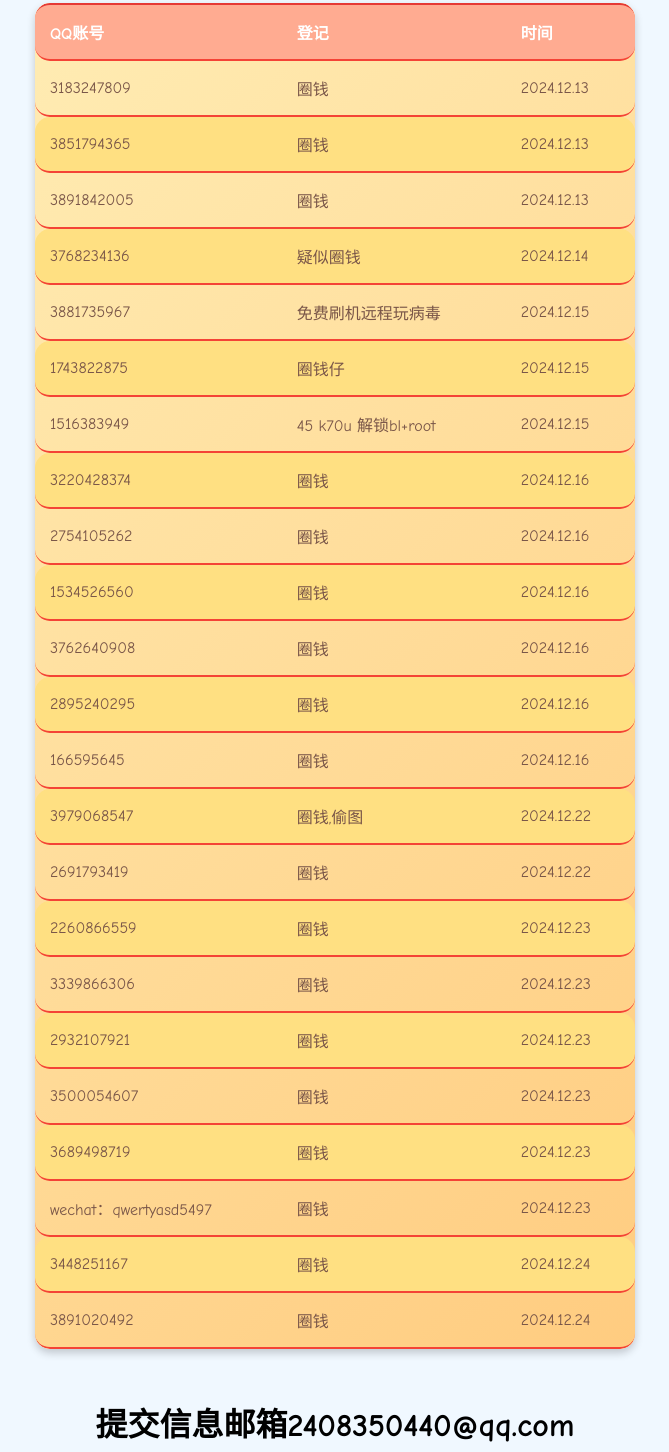
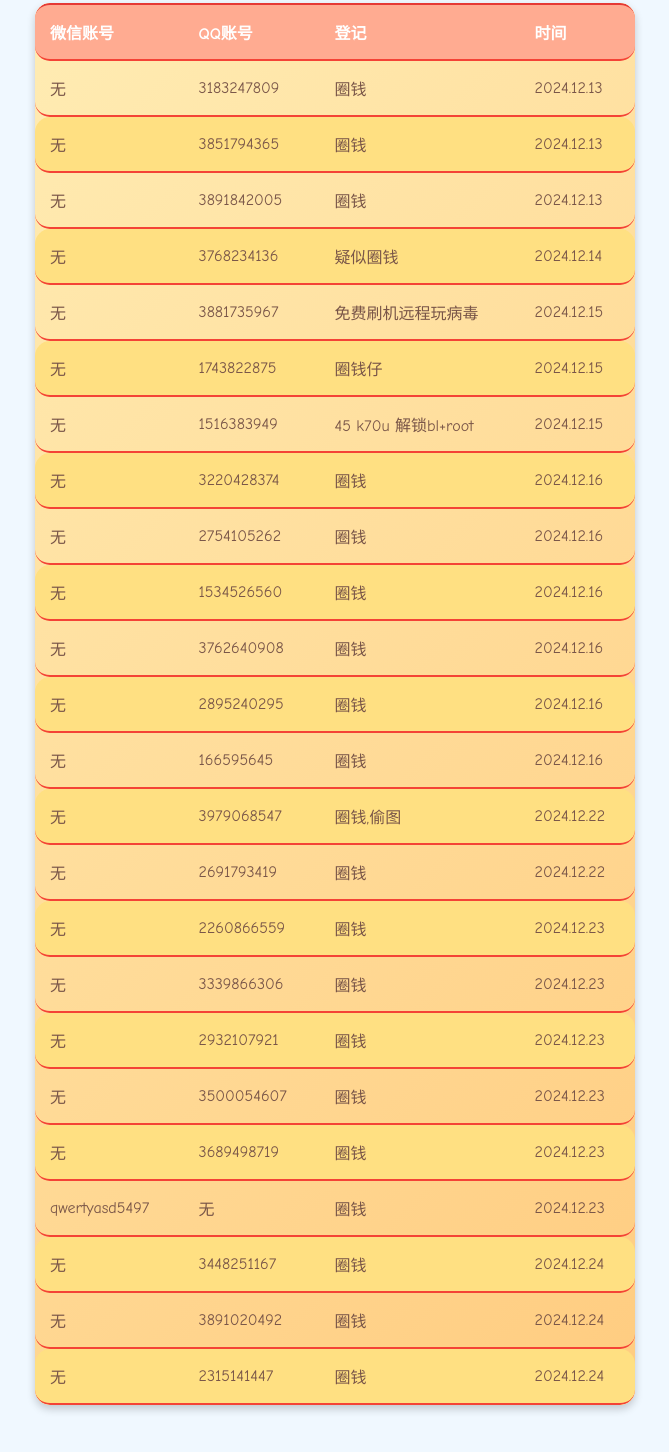
Before and after one commit to mlsmclss/mlsmclass.github.io, a plain HTML site: page index.html in a window 1280 px wide. Shown: the part 182-1634 px from the top of the page, without its empty margins (305-974 px from the left). Drawn offline with Linux system fonts and the light colour scheme.

Commit message:
Update index.html

```diff
--- a/index.html
+++ b/index.html
@@ -64,6 +64,7 @@
 <table class="cartoon-table">
     <thead>
         <tr>
+           <th>微信账号</th>
             <th>QQ账号</th>
             <th>登记</th>
             <th>时间</th>
@@ -71,118 +72,147 @@
     </thead>
     <tbody>
         <tr>
+        <td>无</td>
             <td>3183247809</td>
             <td>圈钱</td>
             <td>2024.12.13</td>
         </tr>
         <tr>
+         <td>无</td>
             <td>3851794365</td>
             <td>圈钱</td>
             <td>2024.12.13</td>
         </tr>
         <tr>
+         <td>无</td>
             <td>3891842005</td>
             <td>圈钱</td>
             <td>2024.12.13</td>
         </tr>
            <tr>
+            <td>无</td>
             <td>3768234136</td>
             <td>疑似圈钱</td>
             <td>2024.12.14</td>
         </tr>
         <tr>
+         <td>无</td>
             <td>3881735967</td>
             <td>免费刷机远程玩病毒</td>
             <td>2024.12.15</td>
         </tr>
         <tr>
+         <td>无</td>
             <td>1743822875</td>
             <td>圈钱仔</td>
             <td>2024.12.15</td>
         </tr>
         <tr>
+         <td>无</td>
             <td>1516383949</td>
             <td>45 k70u 解锁bl+root</td>
             <td>2024.12.15</td>
         </tr>
          <tr>
+          <td>无</td>
             <td>3220428374</td>
             <td>圈钱</td>
             <td>2024.12.16</td>
         </tr>
         <tr>
+         <td>无</td>
             <td>2754105262</td>
             <td>圈钱</td>
             <td>2024.12.16</td>
         </tr>
          <tr>
+          <td>无</td>
             <td>1534526560</td>
             <td>圈钱</td>
             <td>2024.12.16</td>
         </tr>
         <tr>
+         <td>无</td>
             <td>3762640908</td>
             <td>圈钱</td>
             <td>2024.12.16</td>
         </tr>
         <tr>
+         <td>无</td>
             <td>2895240295</td>
             <td>圈钱</td>
             <td>2024.12.16</td>
         </tr>
         <tr>
+         <td>无</td>
             <td>166595645</td>
             <td>圈钱</td>
             <td>2024.12.16</td>
         </tr>
         <tr>
+         <td>无</td>
             <td>3979068547</td>
             <td>圈钱,偷图</td>
             <td>2024.12.22</td>
         </tr>
          <tr>
+          <td>无</td>
             <td>2691793419</td>
             <td>圈钱</td>
             <td>2024.12.22</td>
         </tr>
         <tr>
+         <td>无</td>
             <td>2260866559</td>
             <td>圈钱</td>
             <td>2024.12.23</td>
         </tr>
                 <tr>
+                 <td>无</td>
             <td>3339866306</td>
             <td>圈钱</td>
             <td>2024.12.23</td>
         </tr>
         <tr>
+         <td>无</td>
             <td>2932107921</td>
             <td>圈钱</td>
             <td>2024.12.23</td>
         </tr>
 
         <tr>
+         <td>无</td>
             <td>3500054607</td>
             <td>圈钱</td>
             <td>2024.12.23</td>
         </tr>
                 <tr>
+                 <td>无</td>
             <td>3689498719</td>
             <td>圈钱</td>
             <td>2024.12.23</td>
         </tr>
         <tr>
-            <td>wechat：qwertyasd5497</td>
+            <td>qwertyasd5497</td>
+             <td>无</td>
             <td>圈钱</td>
             <td>2024.12.23</td>
         </tr>
         <tr>
+         <td>无</td>
             <td>3448251167</td>
             <td>圈钱</td>
             <td>2024.12.24</td>
         </tr>
         <tr>
+         <td>无</td>
             <td>3891020492</td>
+            <td>圈钱</td>
+            <td>2024.12.24</td>
+        </tr>
+                <tr>
+         <td>无</td>
+            <td>2315141447</td>
             <td>圈钱</td>
             <td>2024.12.24</td>
         </tr>
```
